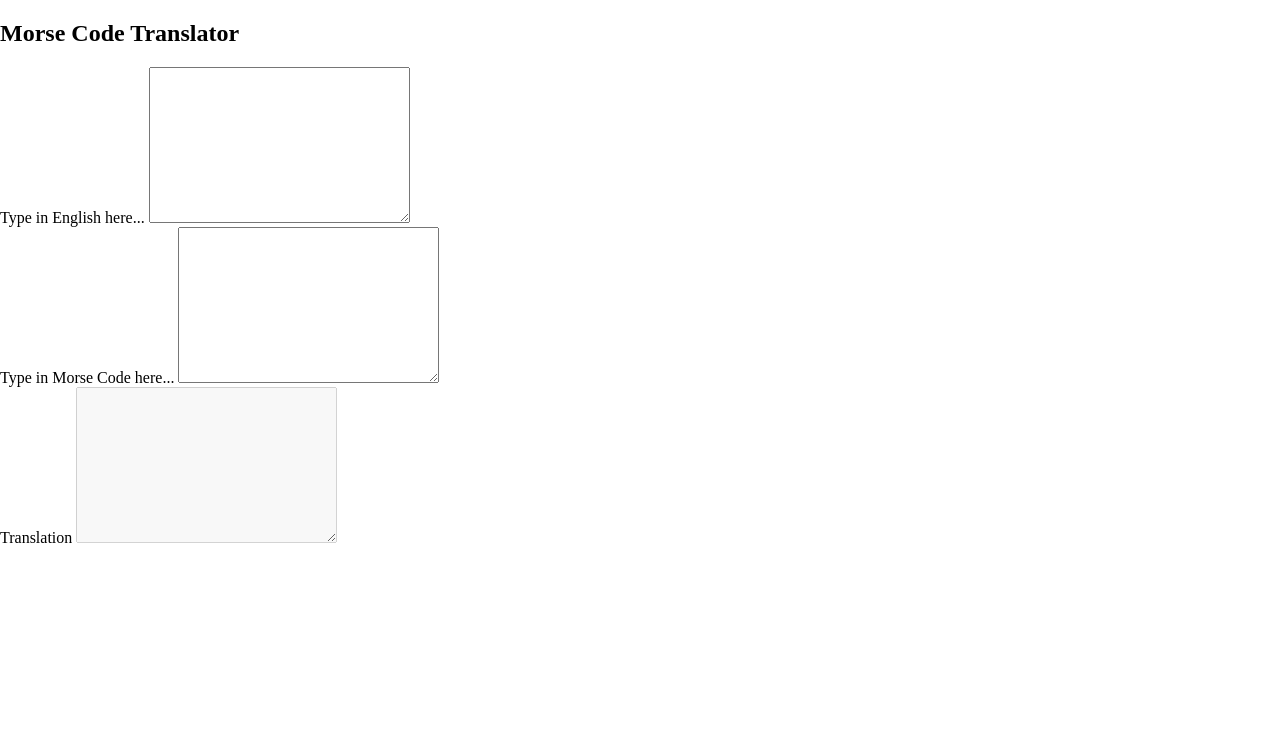
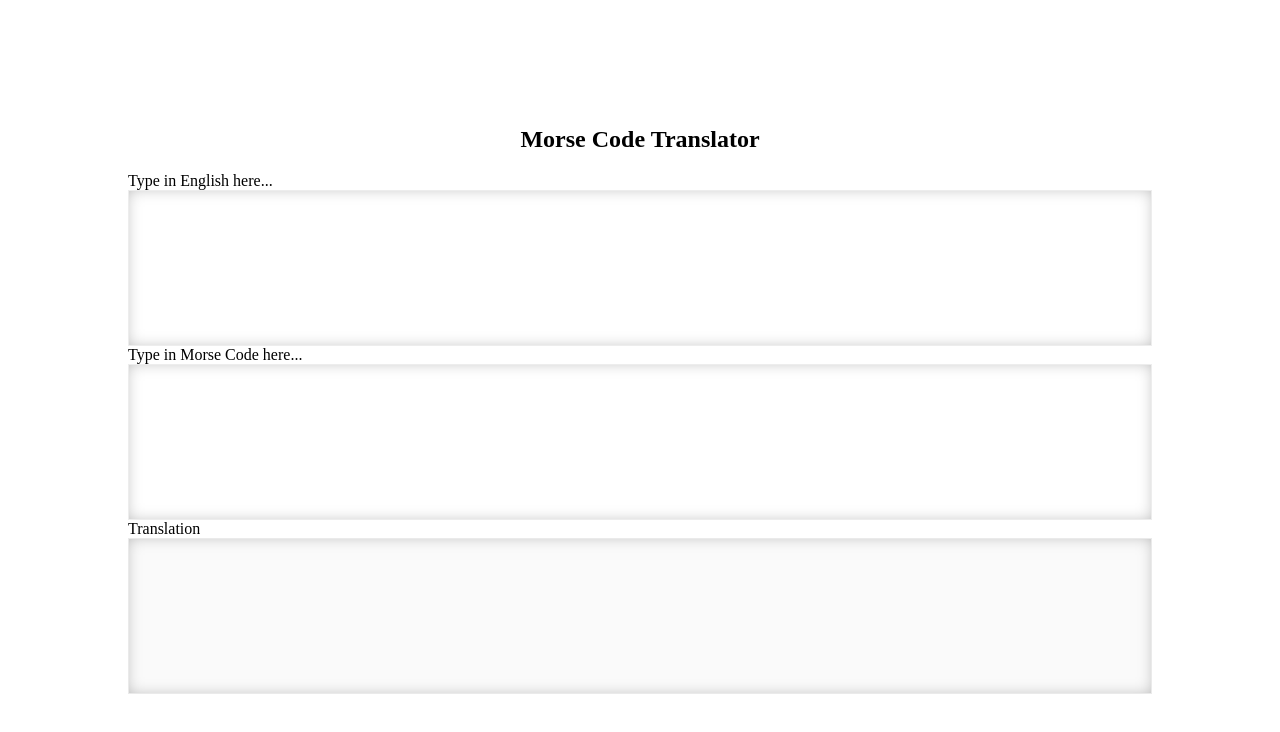
Before and after one commit to TheLuckyLuc/morse-code-translator, a website: page index.html in a window 1280 px wide. Drawn offline with Linux system fonts and the light colour scheme.

Commit message:
Add some soft borders and position the boxes

```diff
--- a/index.html
+++ b/index.html
@@ -17,15 +17,15 @@
         <![endif]-->
         <section id="translator">
             <h1>Morse Code Translator</h1>
-            <div id="translator__english">
+            <div id="translator__english" class="translator__section">
                 <label for="translator__english--text">Type in English here...</label>
                 <textarea name="english" id="translator__english--text" cols="30" rows="10"></textarea>
             </div>
-            <div id="translator__morse">
+            <div id="translator__morse" class="translator__section">
                 <label for="translator__morse--text">Type in Morse Code here...</label>
                 <textarea name="morse" id="translator__morse--text" cols="30" rows="10"></textarea>
             </div>
-            <div id="translator__result">
+            <div id="translator__result" class="translator__section">
                 <label for="translator__result--text">Translation</label>
                 <textarea disabled name="result" id="translator__result--text" cols="30" rows="10"></textarea>
             </div>
--- a/style.scss
+++ b/style.scss
@@ -7,3 +7,26 @@ body {
     margin: 0;
     padding: 0;
 }
+
+#translator {
+    height: 100vh;
+    width: 100vw;
+    display: flex;
+    flex-direction: column;
+    justify-content: center;
+    align-items: center;
+    label {
+        display: block;
+    }
+    .translator__section {
+        display: flex;
+        flex-direction: column;
+        width: 80%;
+    }
+    textarea {
+        resize: none;
+        outline: none;
+        border: 1px solid rgba(194, 194, 194, 0.3);
+        box-shadow: inset 0px 0px 18px -6px rgba(0,0,0,0.4);
+    }
+}
```
Also changed, not shown: style.css, 1 other file.
